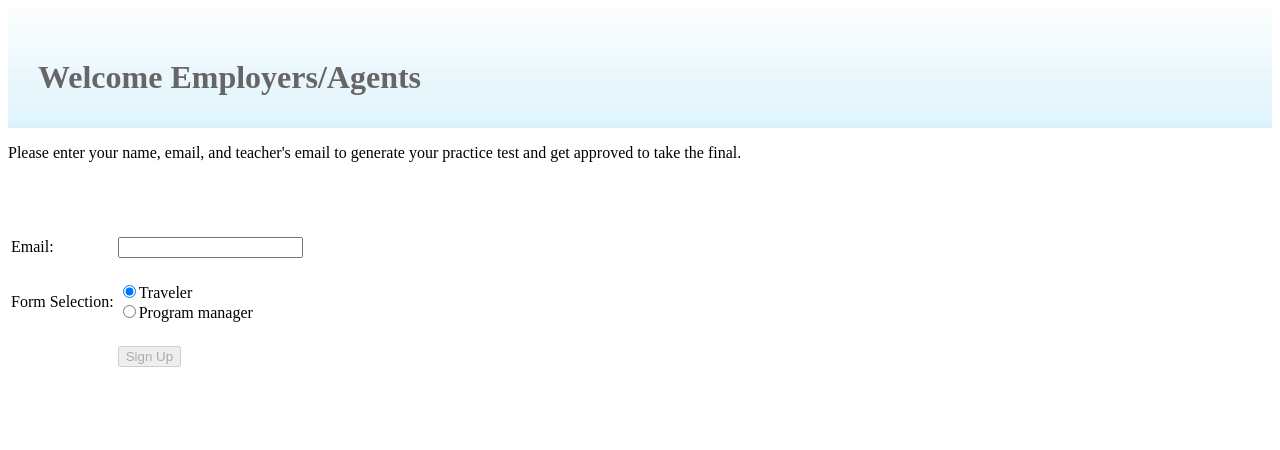
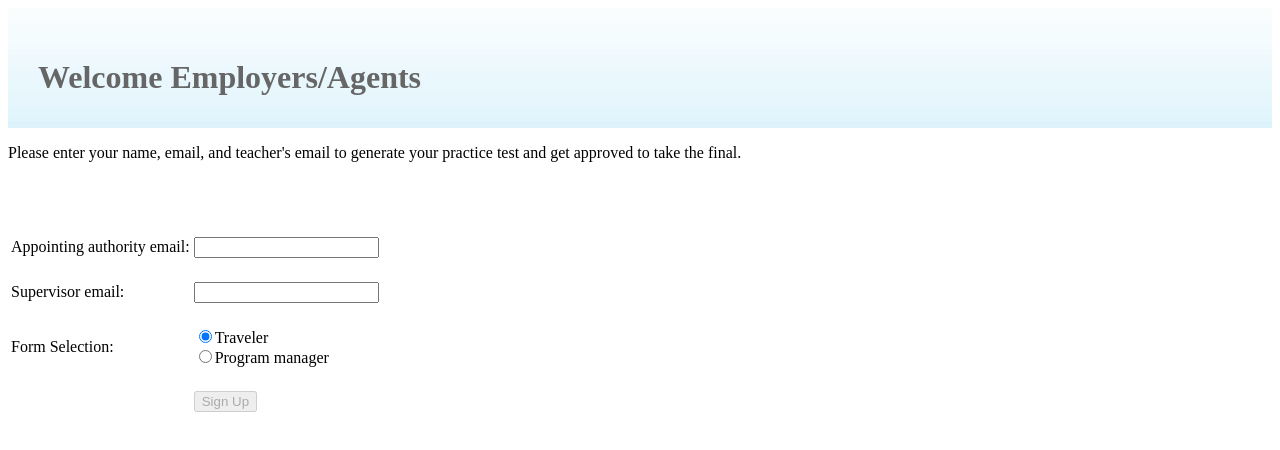
Before and after one commit to rossgk2/dce-capstone, an Angular app in the folder dce-capstone/: page / in a window 1280 px wide. Shown: the top 450 px of the page. Built offline with nearby package versions, Linux system fonts and the light colour scheme; what ngx-spinner would draw is missing.

Commit message:
Form now has two email fields

```diff
--- a/dce-capstone/src/app/practice-test-form/practice-test-form.component.html
+++ b/dce-capstone/src/app/practice-test-form/practice-test-form.component.html
@@ -4,12 +4,17 @@
 <form [formGroup]="insuranceForm" (ngSubmit)="onSubmit()">
   <table>
     <th></th>
-  <br>
+    <br>
     <tr>
-      <td><label for="email">Email:</label></td>
-      <td><input id="email" type="text" formControlName="email"></td>
+      <td><label for="appointing-authority-email">Appointing authority email:</label></td>
+      <td><input id="appointing-authority-email" type="text" formControlName="aaEmail"></td>
     </tr>
-  <br>
+    <br>
+    <tr>
+      <td><label for="supervisor-email">Supervisor email:</label></td>
+      <td><input id="supervisor-email" type="text" formControlName="supEmail"></td>
+    </tr>
+    <br>
     <tr>
       <td><label for="initiatorType">Form Selection:</label></td>
       <td>
@@ -17,7 +22,6 @@
           <input type="radio" id="traveler" value="traveler" name="initiatorType" formControlName="initiatorType" (change)="changeInitiatorType($event)" checked>
           <label for="traveler">Traveler</label>
         </div>
-
         <div>
           <input type="radio" id="program-manager" value="program-manager" name="initiatorType" formControlName="initiatorType" (change)="changeInitiatorType($event)">
           <label for="traveler">Program manager</label>
--- a/dce-capstone/src/app/practice-test-form/practice-test-form.component.ts
+++ b/dce-capstone/src/app/practice-test-form/practice-test-form.component.ts
@@ -10,20 +10,23 @@ import {FlowServiceService} from "../flow-service.service";
 export class PracticeTestFormComponent implements OnInit {
 
     public insuranceForm: FormGroup;
+    selectedRadioOption: string = 'traveler';
 
     /* Pulled from the "when http request is received" step of the Power Automate flow. */
     private flowUrl = 'https://prod-189.westus.logic.azure.com:443/workflows/2598a68443c541f18032e2211c8fdb65/triggers/manual/paths/invoke?api-version=2016-06-01&sp=%2Ftriggers%2Fmanual%2Frun&sv=1.0&sig=CGvS20Ro5hfsBweScnMgVhtBsERJgvG1dWa1J7aWzA0';
 
     constructor(private formBuilder: FormBuilder, private flowService: FlowServiceService) {
         this.insuranceForm = this.formBuilder.group({
-            email: ['', [Validators.required, Validators.email]],
+            aaEmail: ['', [Validators.required, Validators.email]],
+            supEmail: ['', [Validators.required, Validators.email]],
             initiatorType: ['traveler' /* initial value */ ]
         });
     }
 
     onSubmit(): void {
         let payload = {
-            "email": this.insuranceForm.controls['email'].value,
+            "aaEmail": this.insuranceForm.controls['aaEmail'].value,
+            "supEmail": this.insuranceForm.controls['supEmail'].value,
             "initiatorType": this.insuranceForm.controls['initiatorType'].value // is either 'traveler' or 'program-manager'
         };
 
```
